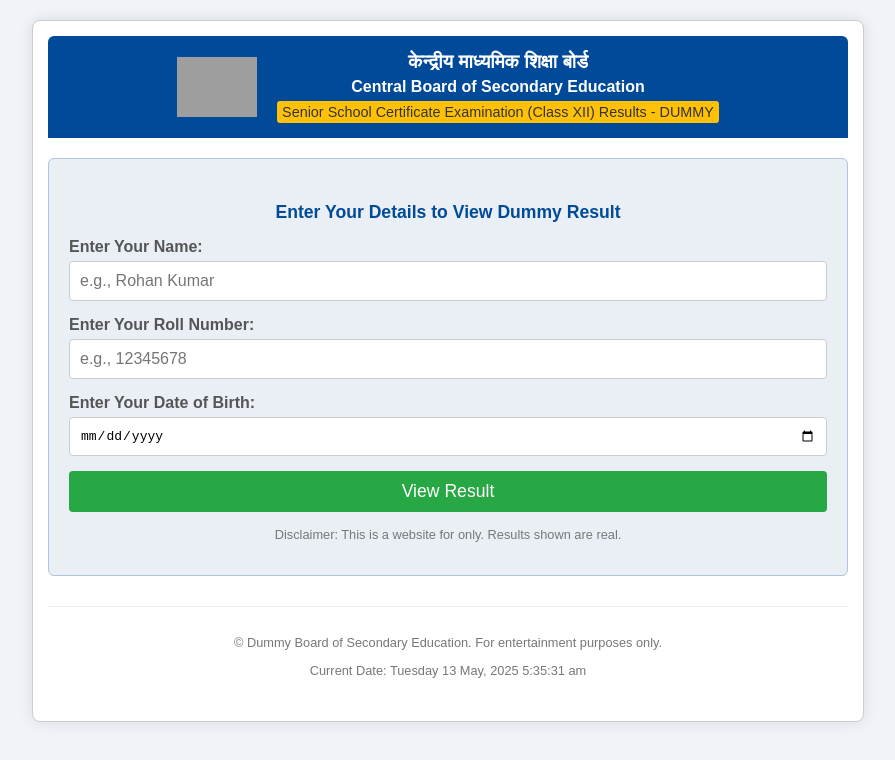
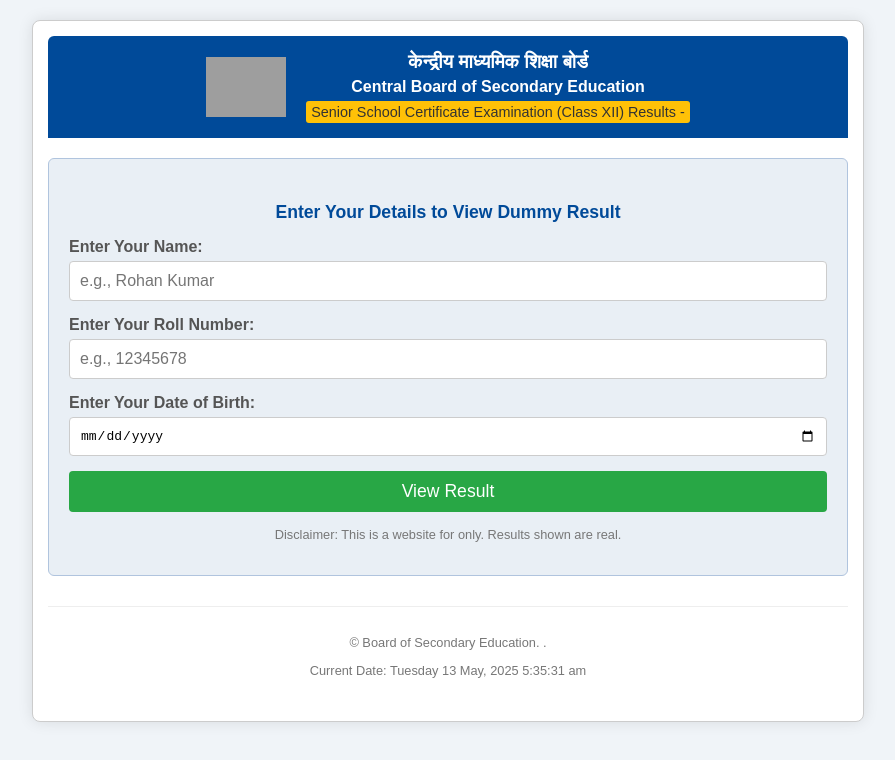
Before and after one commit to StarRy7c/CBSE-result-class-12, a plain HTML site: page index.html in a window 1280 px wide. Shown: the whole page, without its empty margins (192-1087 px from the left). Drawn offline with Linux system fonts and the light colour scheme; grey boxes are pictures that could not be loaded.

Commit message:
Update index.html

```diff
--- a/index.html
+++ b/index.html
@@ -14,7 +14,7 @@
                 <div class="header-text">
                     <h1>केन्द्रीय माध्यमिक शिक्षा बोर्ड</h1>
                     <h2>Central Board of Secondary Education</h2>
-                    <h3>Senior School Certificate Examination (Class XII) Results - DUMMY</h3>
+                    <h3>Senior School Certificate Examination (Class XII) Results -</h3>
                 </div>
             </div>
         </header>
@@ -46,7 +46,7 @@
                     <p><strong>Roll No.:</strong> <span id="displayRollNo"></span></p>
                     <p><strong>Candidate Name:</strong> <span id="displayName"></span></p>
                     <p><strong>Date of Birth:</strong> <span id="displayDOB"></span></p>
-                    <p><strong>School:</strong> <span>99999 - Dummy Public School</span></p> </div>
+                    <p><strong>School:</strong> <span></span></p> </div>
 
                 <table class="result-table">
                     <thead>
@@ -75,7 +75,7 @@
         </main>
 
         <footer>
-            <p>&copy; Dummy Board of Secondary Education. For entertainment purposes only.</p>
+            <p>&copy; Board of Secondary Education. .</p>
             <p>Current Date: <span id="currentDate"></span></p>
         </footer>
     </div>
```
